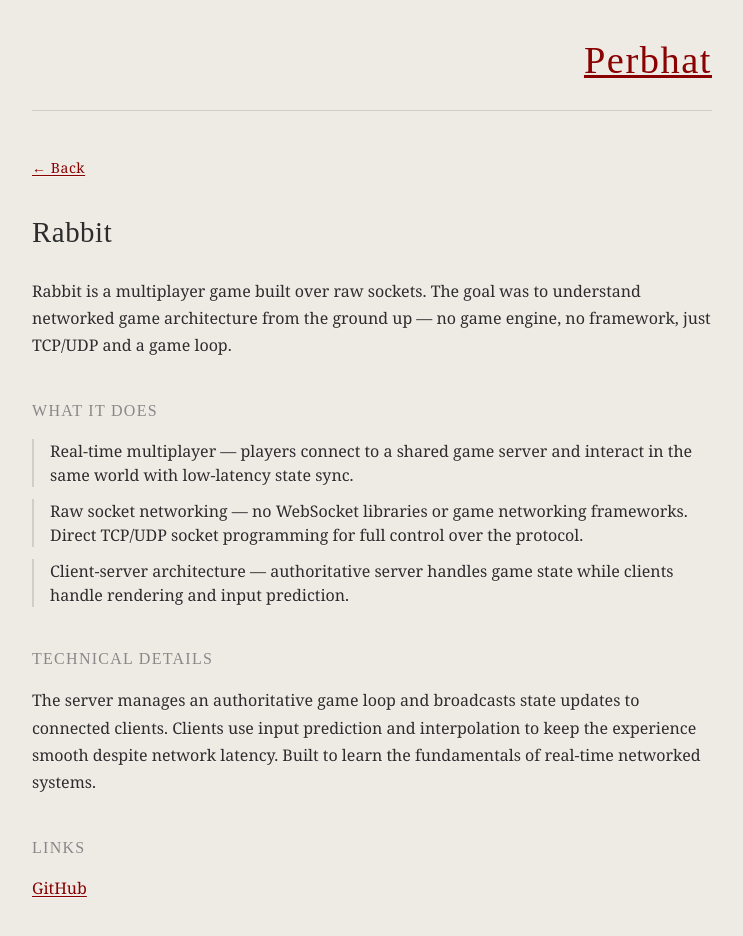
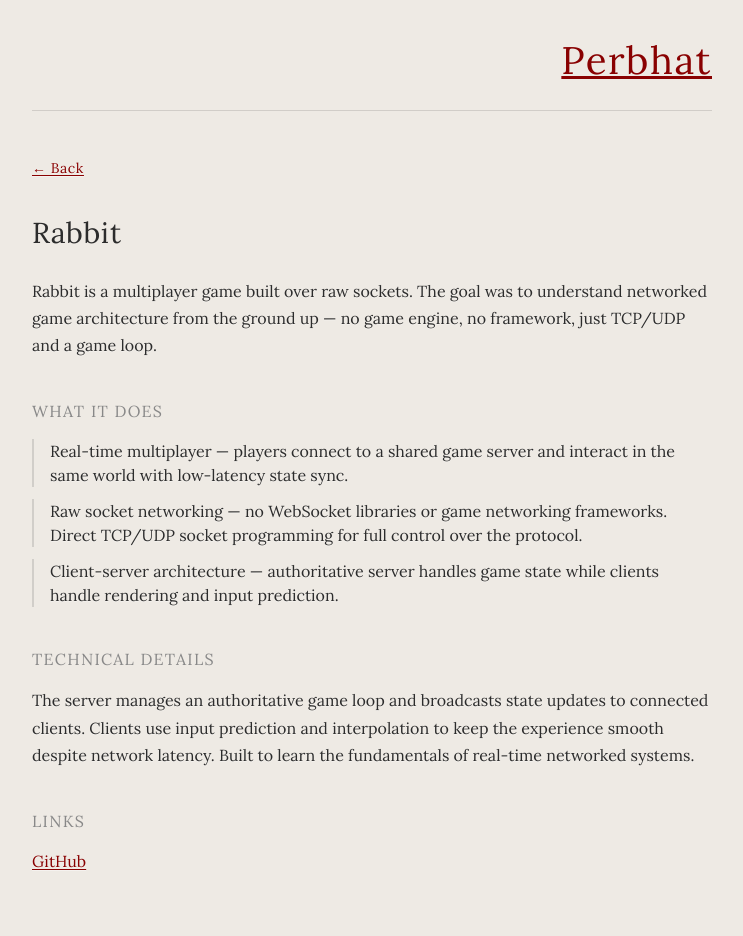
Before and after one commit to perbhat/website, a Next.js app: page /rabbit in a window 1280 px wide. Shown: the top 936 px of the page, without its empty margins (268-1011 px from the left). Built offline with nearby package versions, Linux system fonts and the light colour scheme.

Commit message:
Use Playfair Display + Lora via next/font/google
Loads fonts properly through Next.js instead of CSS @import.

Co-Authored-By: Claude Opus 4.6 (1M context) <noreply@anthropic.com>

```diff
--- a/app/globals.css
+++ b/app/globals.css
@@ -1,5 +1,4 @@
 @import "tailwindcss";
-@import url('https://fonts.googleapis.com/css2?family=Playfair+Display:wght@400;700&family=Lora:ital,wght@0,400;0,500;1,400&display=swap');
 
 :root {
   --background: #EEEAE4;
--- a/app/glue/page.tsx
+++ b/app/glue/page.tsx
@@ -18,7 +18,7 @@ export default function GluePage() {
         </Link>
       </div>
 
-      <h2 className="font-['Playfair_Display',_'Times_New_Roman',_serif] font-normal text-[1.8em] tracking-[0.02em] text-[#2C2C2C] [text-shadow:none] mb-6">
+      <h2 className="font-[var(--font-playfair)] font-normal text-[1.8em] tracking-[0.02em] text-[#2C2C2C] [text-shadow:none] mb-6">
         Glue
       </h2>
 
@@ -31,7 +31,7 @@ export default function GluePage() {
         </p>
       </section>
 
-      <h3 className="font-['Playfair_Display',_'Times_New_Roman',_serif] font-normal text-[1em] tracking-[0.08em] uppercase text-[#888] mb-4 mt-10 [text-shadow:none]">
+      <h3 className="font-[var(--font-playfair)] font-normal text-[1em] tracking-[0.08em] uppercase text-[#888] mb-4 mt-10 [text-shadow:none]">
         What it does
       </h3>
       <ul className="list-none p-0">
@@ -49,7 +49,7 @@ export default function GluePage() {
         </li>
       </ul>
 
-      <h3 className="font-['Playfair_Display',_'Times_New_Roman',_serif] font-normal text-[1em] tracking-[0.08em] uppercase text-[#888] mb-4 mt-10 [text-shadow:none]">
+      <h3 className="font-[var(--font-playfair)] font-normal text-[1em] tracking-[0.08em] uppercase text-[#888] mb-4 mt-10 [text-shadow:none]">
         Technical details
       </h3>
       <p className="mb-4 leading-[1.7]">
@@ -60,7 +60,7 @@ export default function GluePage() {
         API.
       </p>
 
-      <h3 className="font-['Playfair_Display',_'Times_New_Roman',_serif] font-normal text-[1em] tracking-[0.08em] uppercase text-[#888] mb-4 mt-10 [text-shadow:none]">
+      <h3 className="font-[var(--font-playfair)] font-normal text-[1em] tracking-[0.08em] uppercase text-[#888] mb-4 mt-10 [text-shadow:none]">
         Links
       </h3>
       <ul className="list-none p-0">
--- a/app/layout.tsx
+++ b/app/layout.tsx
@@ -1,5 +1,19 @@
 import type { Metadata } from "next";
+import { Playfair_Display, Lora } from "next/font/google";
 import "./globals.css";
+
+const playfair = Playfair_Display({
+  subsets: ["latin"],
+  weight: ["400", "700"],
+  variable: "--font-playfair",
+});
+
+const lora = Lora({
+  subsets: ["latin"],
+  weight: ["400", "500"],
+  style: ["normal", "italic"],
+  variable: "--font-lora",
+});
 
 export const metadata: Metadata = {
   title: "Perbhat",
@@ -13,11 +27,11 @@ export default function RootLayout({
   children: React.ReactNode;
 }>) {
   return (
-    <html lang="en">
-      <body className="min-h-screen py-8 pb-16">
+    <html lang="en" className={`${playfair.variable} ${lora.variable}`}>
+      <body className="min-h-screen py-8 pb-16 font-[var(--font-lora)]">
         <div className="w-[68%] max-w-[680px] mx-auto max-[700px]:w-[90%] max-[480px]:w-[96%]">
           <header className="text-right mb-11 pb-5 border-b border-[rgba(44,44,44,0.15)]">
-            <h1 className="font-['Playfair_Display',_'Times_New_Roman',_serif] font-normal text-[2.4em] tracking-[0.04em] text-[#2C2C2C] [text-shadow:none] max-[480px]:text-[1.9em]">
+            <h1 className="font-[var(--font-playfair)] font-normal text-[2.4em] tracking-[0.04em] text-[#2C2C2C] [text-shadow:none] max-[480px]:text-[1.9em]">
               <a href="/" className="no-underline text-inherit hover:text-inherit">
                 Perbhat
               </a>
--- a/app/not-found.tsx
+++ b/app/not-found.tsx
@@ -61,7 +61,7 @@ export default function NotFound() {
     <div className="flex flex-col items-center text-center mt-16">
       <PixelPig />
 
-      <p className="text-xl mb-2 font-['Playfair_Display',_'Times_New_Roman',_serif]">
+      <p className="text-xl mb-2 font-[var(--font-playfair)]">
         You found the dreamy pig!
       </p>
       <p className="text-[#888] mb-8">
--- a/app/rabbit/page.tsx
+++ b/app/rabbit/page.tsx
@@ -18,7 +18,7 @@ export default function RabbitPage() {
         </Link>
       </div>
 
-      <h2 className="font-['Playfair_Display',_'Times_New_Roman',_serif] font-normal text-[1.8em] tracking-[0.02em] text-[#2C2C2C] [text-shadow:none] mb-6">
+      <h2 className="font-[var(--font-playfair)] font-normal text-[1.8em] tracking-[0.02em] text-[#2C2C2C] [text-shadow:none] mb-6">
         Rabbit
       </h2>
 
@@ -30,7 +30,7 @@ export default function RabbitPage() {
         </p>
       </section>
 
-      <h3 className="font-['Playfair_Display',_'Times_New_Roman',_serif] font-normal text-[1em] tracking-[0.08em] uppercase text-[#888] mb-4 mt-10 [text-shadow:none]">
+      <h3 className="font-[var(--font-playfair)] font-normal text-[1em] tracking-[0.08em] uppercase text-[#888] mb-4 mt-10 [text-shadow:none]">
         What it does
       </h3>
       <ul className="list-none p-0">
@@ -49,7 +49,7 @@ export default function RabbitPage() {
         </li>
       </ul>
 
-      <h3 className="font-['Playfair_Display',_'Times_New_Roman',_serif] font-normal text-[1em] tracking-[0.08em] uppercase text-[#888] mb-4 mt-10 [text-shadow:none]">
+      <h3 className="font-[var(--font-playfair)] font-normal text-[1em] tracking-[0.08em] uppercase text-[#888] mb-4 mt-10 [text-shadow:none]">
         Technical details
       </h3>
       <p className="mb-4 leading-[1.7]">
@@ -59,7 +59,7 @@ export default function RabbitPage() {
         Built to learn the fundamentals of real-time networked systems.
       </p>
 
-      <h3 className="font-['Playfair_Display',_'Times_New_Roman',_serif] font-normal text-[1em] tracking-[0.08em] uppercase text-[#888] mb-4 mt-10 [text-shadow:none]">
+      <h3 className="font-[var(--font-playfair)] font-normal text-[1em] tracking-[0.08em] uppercase text-[#888] mb-4 mt-10 [text-shadow:none]">
         Links
       </h3>
       <ul className="list-none p-0">
```
